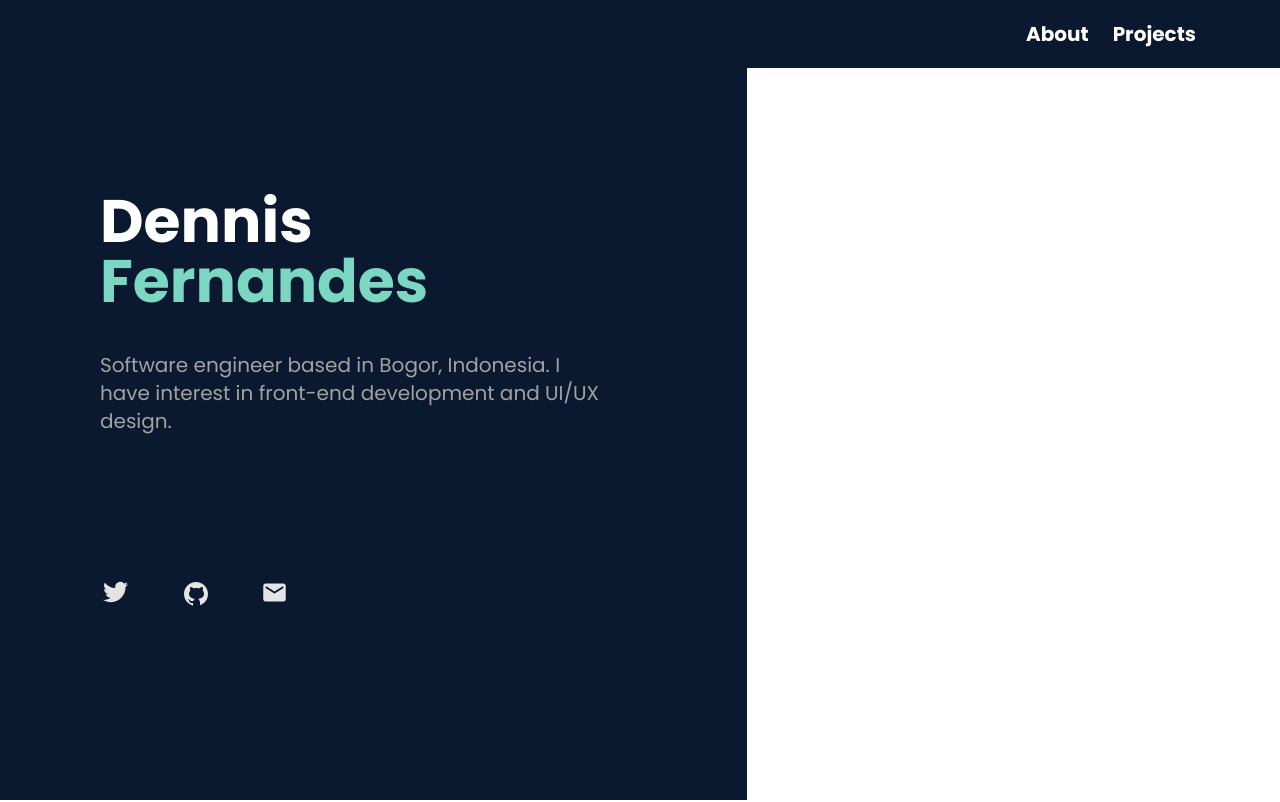
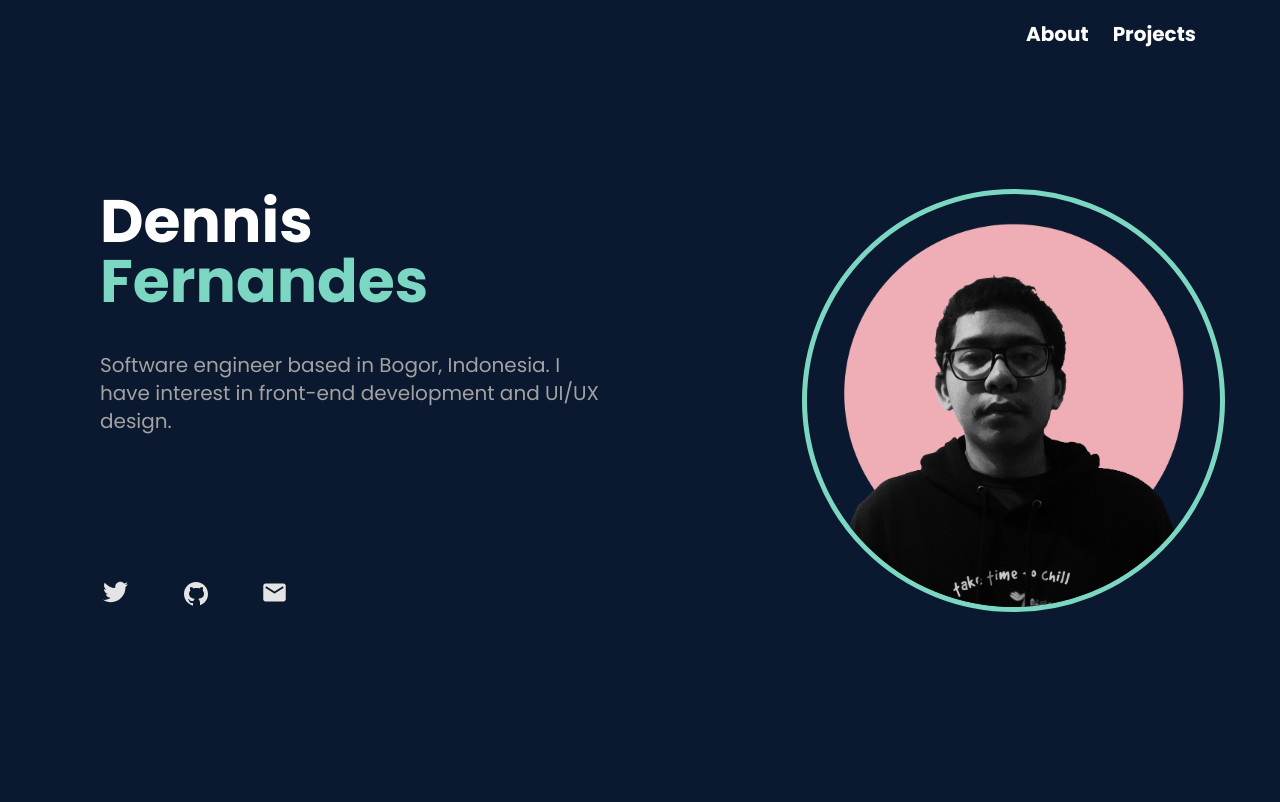
Before and after one commit to kecoaberotak/kecoaberotak-portfolio-website, a React (Vite) app: page / in a window 1280 px wide. Shown: the top 802 px of the page. Built offline with nearby package versions, Linux system fonts and the light colour scheme.

Commit message:
benerin ui hero

```diff
--- a/src/App.jsx
+++ b/src/App.jsx
@@ -8,7 +8,7 @@ function App() {
     <div className="main">
       <Navbar/>
       <FixedSection/>
-      {/* <ScrollSection/> */}
+      <ScrollSection/>
     </div>
   )
 }
--- a/src/components/elements/Hero.jsx
+++ b/src/components/elements/Hero.jsx
@@ -1,6 +1,6 @@
 const Hero = () => {
   return(
-    <div className="bg-biruDark h-screen justify-center items-center flex-col p-10 hidden sm:flex">
+    <div className="bg-biruDark h-screen justify-center items-center flex-col p-10 hidden lg:flex">
       <div className="w-[423px] h-[423px] rounded-full bg-transparent border-[5px] border-biruLight overflow-hidden">
         <img src="/dennis.png" alt="Dennis"/>
       </div>
--- a/src/components/fragments/FixedSection.jsx
+++ b/src/components/fragments/FixedSection.jsx
@@ -3,7 +3,7 @@ import Socmed from "../elements/Socmed";
 const FixedSection = () => {
   return(
     <section className="relative md:fixed w-full md:w-7/12 min-h-screen inset-0 bg-biruDark flex justify-center flex-col p-10 md:p-[100px]">
-      <h1 className=" text-5xl md:text-6xl font-bold text-putihLight">Dennis <span className="text-biruLight sm:text-salmon md:text-green-400 lg:text-biruLight">Fernandes</span></h1>
+      <h1 className=" text-5xl md:text-6xl font-bold text-putihLight">Dennis <span className="text-biruLight sm:text-salmon md:text-green-400 lg:text-red-600 xl:text-biruLight">Fernandes</span></h1>
       <div className="lg:w-[500px] mt-10">
         <p className="text-lg sm:text-xl text-abuDark">Software engineer based in Bogor, Indonesia.
           I have interest in front-end development
--- a/src/components/fragments/ScrollSection.jsx
+++ b/src/components/fragments/ScrollSection.jsx
@@ -7,7 +7,7 @@ const ScrollSection = () => {
     <section className="w-full md:w-5/12 ml-auto">
       <Hero/>
       <About/>
-      <Projects/>
+      {/* <Projects/> */}
     </section>
   );
 };
--- a/src/index.css
+++ b/src/index.css
@@ -4,7 +4,7 @@
 
 @layer base {
   html {
-    @apply font-poppins font-normal scroll-smooth;
+    @apply font-poppins font-normal scroll-smooth bg-biruDark;
   }
 }
 
```
